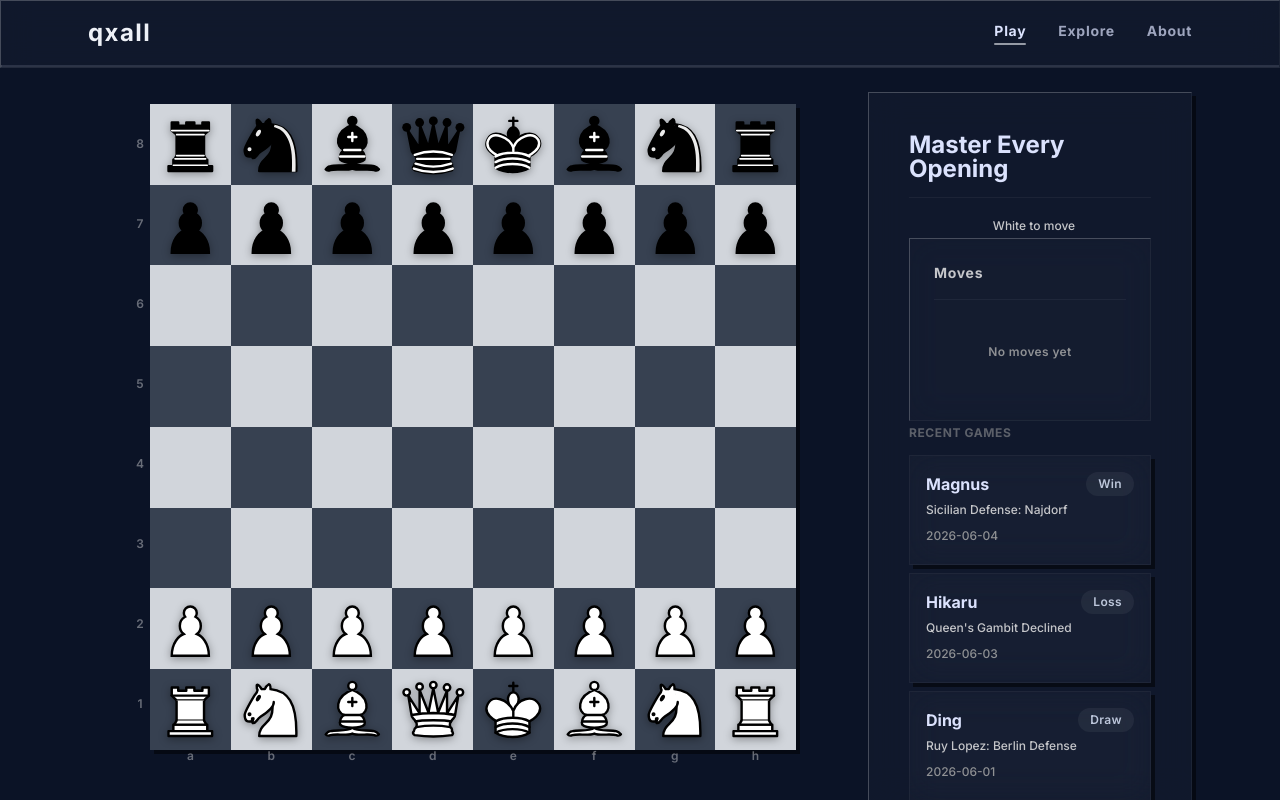
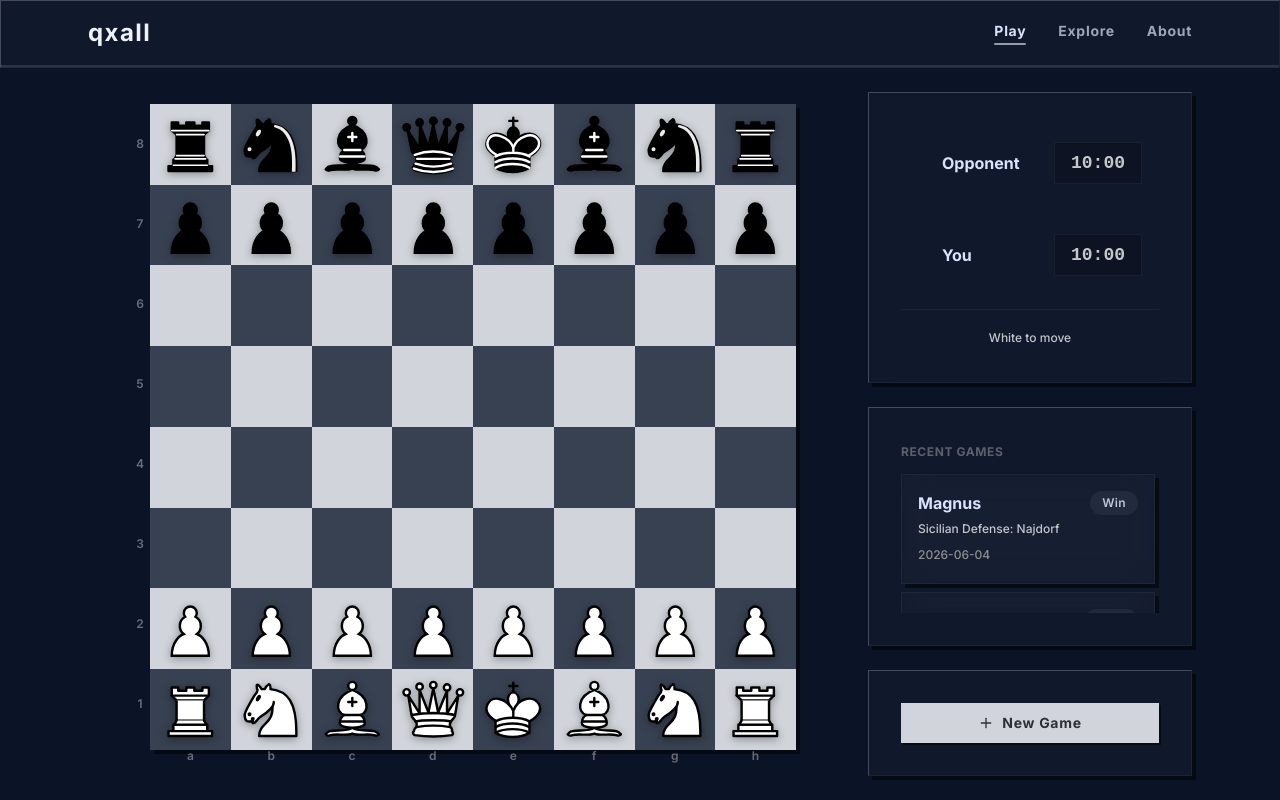
Before and after one commit to done-n-dusted/qxall, a React (Vite) app in the folder packages/frontend/: page / in a window 1280 px wide. Built offline with nearby package versions, Linux system fonts and the light colour scheme.

Commit message:
feat: refactor play page into triple card stack with ticking timers

```diff
--- a/packages/frontend/src/pages/PlayPage/PlayPage.tsx
+++ b/packages/frontend/src/pages/PlayPage/PlayPage.tsx
@@ -1,6 +1,6 @@
-import { useState } from 'react';
+import { useState, useEffect } from 'react';
 import { ChessBoard, useBoardState, MoveList, Button, GlassCard, Chip } from '../../components';
-import { Plus, RotateCcw, Flag, Handshake, History, List } from 'lucide-react';
+import { Plus, RotateCcw, Flag, Handshake } from 'lucide-react';
 import './PlayPage.css';
 
 function getStatusText(
@@ -18,6 +18,12 @@ function getStatusText(
   if (boardState.isStalemate) return 'Stalemate';
   if (boardState.isDraw) return 'Draw';
   return boardState.turn === 'w' ? 'White to move' : 'Black to move';
+}
+
+function formatTime(seconds: number): string {
+  const minutes = Math.floor(seconds / 60);
+  const secs = seconds % 60;
+  return `${minutes.toString().padStart(2, '0')}:${secs.toString().padStart(2, '0')}`;
 }
 
 const RECENT_GAMES = [
@@ -48,36 +54,39 @@ export function PlayPage() {
   const boardState = useBoardState();
   const [isResigned, setIsResigned] = useState(false);
   const [isDrawAgreed, setIsDrawAgreed] = useState(false);
+  const [whiteTime, setWhiteTime] = useState(600);
+  const [blackTime, setBlackTime] = useState(600);
 
   const isGameOver = boardState.isCheckmate || boardState.isStalemate || boardState.isDraw || isResigned || isDrawAgreed;
   const statusText = getStatusText(boardState, isResigned, isDrawAgreed);
+  const isGameActive = boardState.moveHistory.length > 0;
 
-  const [showHistory, setShowHistory] = useState(false);
-  const [prevHistoryLength, setPrevHistoryLength] = useState(boardState.moveHistory.length);
+  useEffect(() => {
+    if (!isGameActive || isGameOver) return;
 
-  if (boardState.moveHistory.length !== prevHistoryLength) {
-    setPrevHistoryLength(boardState.moveHistory.length);
-    if (boardState.moveHistory.length > 0) {
-      setShowHistory(false);
+    const intervalId = setInterval(() => {
+      if (boardState.turn === 'w') {
+        setWhiteTime((time) => Math.max(0, time - 1));
+      } else {
+        setBlackTime((time) => Math.max(0, time - 1));
       }
-  }
+    }, 1000);
 
-  const isGameActive = boardState.moveHistory.length > 0;
-  const shouldShowHistory = !isGameActive || showHistory;
-  const shouldShowMoves = isGameActive && !showHistory;
+    return () => clearInterval(intervalId);
+  }, [isGameActive, isGameOver, boardState.turn]);
 
   const handleNewGame = () => {
     boardState.reset();
-    setShowHistory(false);
     setIsResigned(false);
     setIsDrawAgreed(false);
+    setWhiteTime(600);
+    setBlackTime(600);
   };
 
   const handleSelectSquare = (square: string) => {
     if (isGameOver) return;
     boardState.selectSquare(square);
   };
-
 
   return (
     <div className="play-page">
@@ -89,35 +98,73 @@ export function PlayPage() {
 
         {/* Side Panel / Launcher (Always on the Right) */}
         <div className="play-page__panel">
-          <GlassCard padding="lg" className="play-page__panel-inner">
-
-            {/* Zen Heading & Status */}
-            <div className="play-page__header">
-              <h2 className="play-page__title">Master Every Opening</h2>
-              <div className="play-page__status">
-                <span
+          {/* Card 1: Game Info & Timers */}
+          <GlassCard padding="md" className="play-page__info-card">
+            <div className="play-page__player-info">
+              {/* Black Player Row */}
+              <div
                 className={[
-                    'play-page__turn-indicator',
-                    boardState.turn === 'w'
-                      ? 'play-page__turn-indicator--white'
-                      : 'play-page__turn-indicator--black',
+                  'play-page__player-row',
+                  isGameActive && !isGameOver
+                    ? boardState.turn === 'b'
+                      ? 'play-page__player-row--active'
+                      : 'play-page__player-row--inactive'
+                    : '',
                 ].join(' ')}
-                />
-                <span className="play-page__status-text">{statusText}</span>
+              >
+                <div className="play-page__player-name">
+                  <div className="play-page__player-turn-dot" />
+                  <span>Opponent</span>
+                </div>
+                <div
+                  className={[
+                    'play-page__timer',
+                    isGameActive && !isGameOver && boardState.turn === 'b'
+                      ? 'play-page__timer--active'
+                      : '',
+                  ].join(' ')}
+                >
+                  {formatTime(blackTime)}
                 </div>
               </div>
 
-            {/* Scrollable Panel Content (to keep viewport locked) */}
-            <div className={[
-              'play-page__content-scrollable',
-              shouldShowHistory ? 'play-page__content-scrollable--scrollable' : ''
-            ].filter(Boolean).join(' ')}>
-              {/* Move List */}
-              <div className="play-page__section">
-                <div className={[
-                  'play-page__moves-wrapper',
-                  shouldShowMoves ? 'play-page__moves-wrapper--expanded' : 'play-page__moves-wrapper--collapsed'
-                ].join(' ')}>
+              {/* White Player Row */}
+              <div
+                className={[
+                  'play-page__player-row',
+                  isGameActive && !isGameOver
+                    ? boardState.turn === 'w'
+                      ? 'play-page__player-row--active'
+                      : 'play-page__player-row--inactive'
+                    : '',
+                ].join(' ')}
+              >
+                <div className="play-page__player-name">
+                  <div className="play-page__player-turn-dot" />
+                  <span>You</span>
+                </div>
+                <div
+                  className={[
+                    'play-page__timer',
+                    isGameActive && !isGameOver && boardState.turn === 'w'
+                      ? 'play-page__timer--active'
+                      : '',
+                  ].join(' ')}
+                >
+                  {formatTime(whiteTime)}
+                </div>
+              </div>
+            </div>
+
+            <div className="play-page__status">
+              <span className="play-page__status-text">{statusText}</span>
+            </div>
+          </GlassCard>
+
+          {/* Card 2: Move History / Recent Games */}
+          <GlassCard padding="md" className="play-page__middle-card">
+            <div className="play-page__middle-scroller">
+              {isGameActive && !isGameOver ? (
                 <div className="play-page__moves">
                   <MoveList
                     moves={boardState.moveHistory}
@@ -128,15 +175,8 @@ export function PlayPage() {
                     }
                   />
                 </div>
-                </div>
-              </div>
-
-              {/* Recent Games */}
-              <div className={[
-                'play-page__section',
-                'play-page__history-wrapper',
-                shouldShowHistory ? 'play-page__history-wrapper--expanded' : 'play-page__history-wrapper--collapsed'
-              ].join(' ')}>
+              ) : (
+                <div className="play-page__section">
                   <h3 className="play-page__section-title">Recent Games</h3>
                   <div className="play-page__recent-list">
                     {RECENT_GAMES.map((game) => (
@@ -153,26 +193,15 @@ export function PlayPage() {
                     ))}
                   </div>
                 </div>
+              )}
             </div>
+          </GlassCard>
 
-            {/* Quick-Start Actions */}
+          {/* Card 3: Action Controls */}
+          <GlassCard padding="md" className="play-page__actions-card">
             <div className="play-page__actions">
               {isGameActive && !isGameOver ? (
                 <>
-                  <Button
-                    variant="secondary"
-                    onClick={() => setShowHistory((prev) => !prev)}
-                  >
-                    {showHistory ? (
-                      <>
-                        <List size={16} /> Show Moves
-                      </>
-                    ) : (
-                      <>
-                        <History size={16} /> Previous Games
-                      </>
-                    )}
-                  </Button>
                   <Button variant="secondary" onClick={() => setIsDrawAgreed(true)}>
                     <Handshake size={16} /> Offer Draw
                   </Button>
@@ -193,7 +222,6 @@ export function PlayPage() {
                 </Button>
               )}
             </div>
-
           </GlassCard>
         </div>
       </div>
```
Lines whose indentation alone changed are shown as unchanged.
